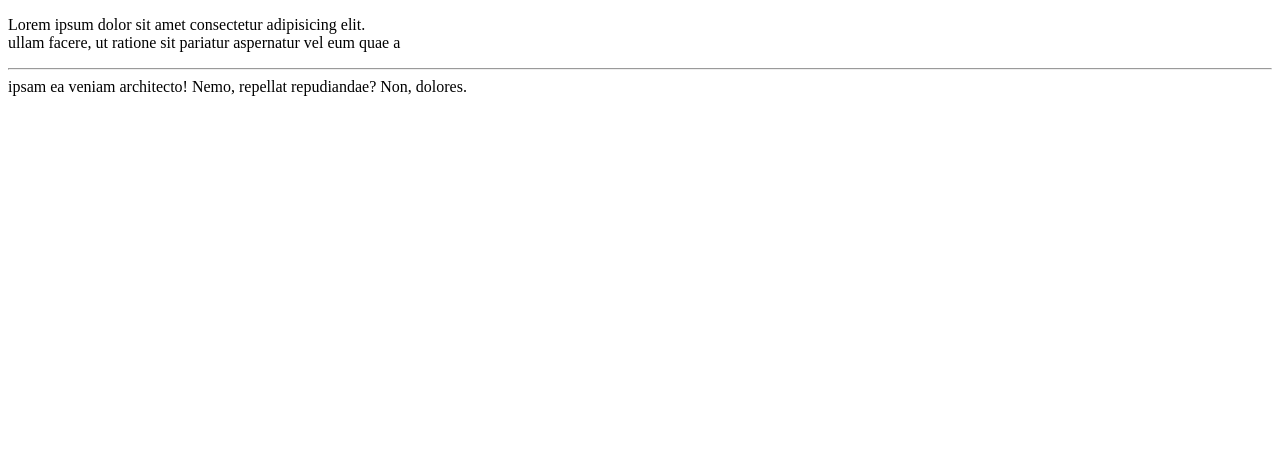
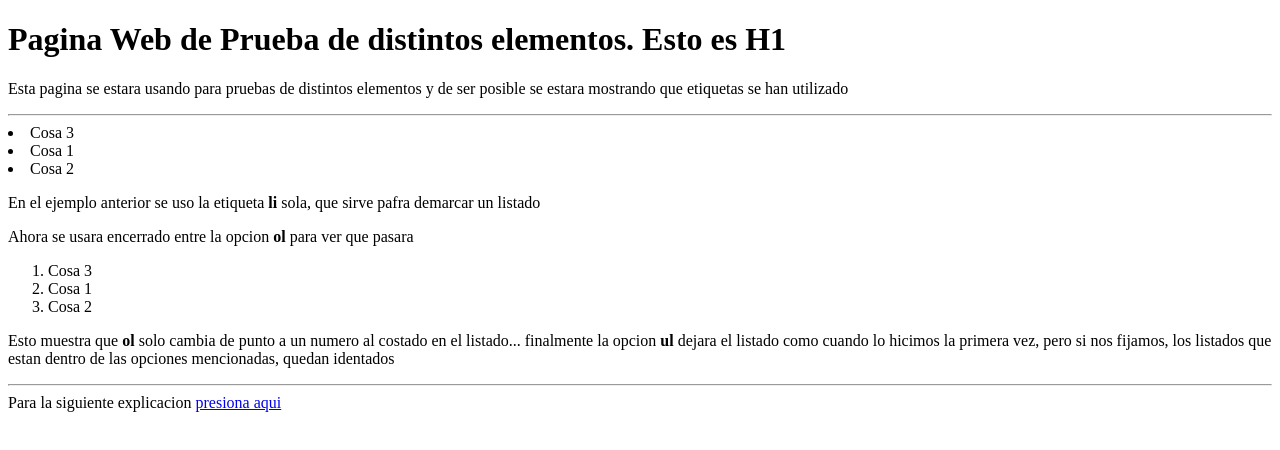
Before and after one commit to hmunozt78/conociendovs, a plain HTML site: page index.html in a window 1280 px wide. Drawn offline with Linux system fonts and the light colour scheme.

Commit message:
Commit 2 - Pruebas HTML Imagenes y Redireccion

```diff
--- a/index.html
+++ b/index.html
@@ -1,13 +1,30 @@
 <!DOCTYPE html>
-<html lang="en">
+<html lang="es">
 <head>
     <meta charset="UTF-8">
     <meta name="viewport" content="width=device-width, initial-scale=1.0">
-    <title>Document</title>
+    <title>Pagina Web Hugo Mu&ntilde;oz</title>
 </head>
 <body>
-    <p>Lorem ipsum dolor sit amet consectetur adipisicing elit. <br>
-        ullam facere, ut ratione sit pariatur aspernatur vel eum quae a <hr>
-         ipsam ea veniam architecto! Nemo, repellat repudiandae? Non, dolores.</p>
+    <h1>Pagina Web de Prueba de distintos elementos. Esto es H1</h1>
+
+    <p>Esta pagina se estara usando para pruebas de distintos elementos y de ser posible se estara mostrando que etiquetas se han utilizado</p>
+    <hr>
+    <li>Cosa 3</li>
+    <li>Cosa 1</li>
+    <li>Cosa 2</li>
+    <p>En el ejemplo anterior se uso la etiqueta <b>li</b> sola, que sirve pafra demarcar un listado </p>
+
+    <p>Ahora se usara encerrado entre la opcion <b>ol</b> para ver que pasara</p>
+
+    <ol>
+        <li>Cosa 3</li>
+        <li>Cosa 1</li>
+        <li>Cosa 2</li>
+    </ol>
+    <p>Esto muestra que <b>ol</b> solo cambia de punto a un numero al costado en el listado... finalmente la opcion <b>ul</b> dejara el listado como cuando lo hicimos la primera vez, pero si nos fijamos, los listados que estan dentro de las opciones mencionadas, quedan identados</p>
+    <hr>
+    Para la siguiente explicacion <a href="page2.html">presiona aqui</a>
+
 </body>
 </html>
```
Also changed, not shown: page2.html (added, +12 -0 lines), assets/img/guerra_os.jpeg (added).
